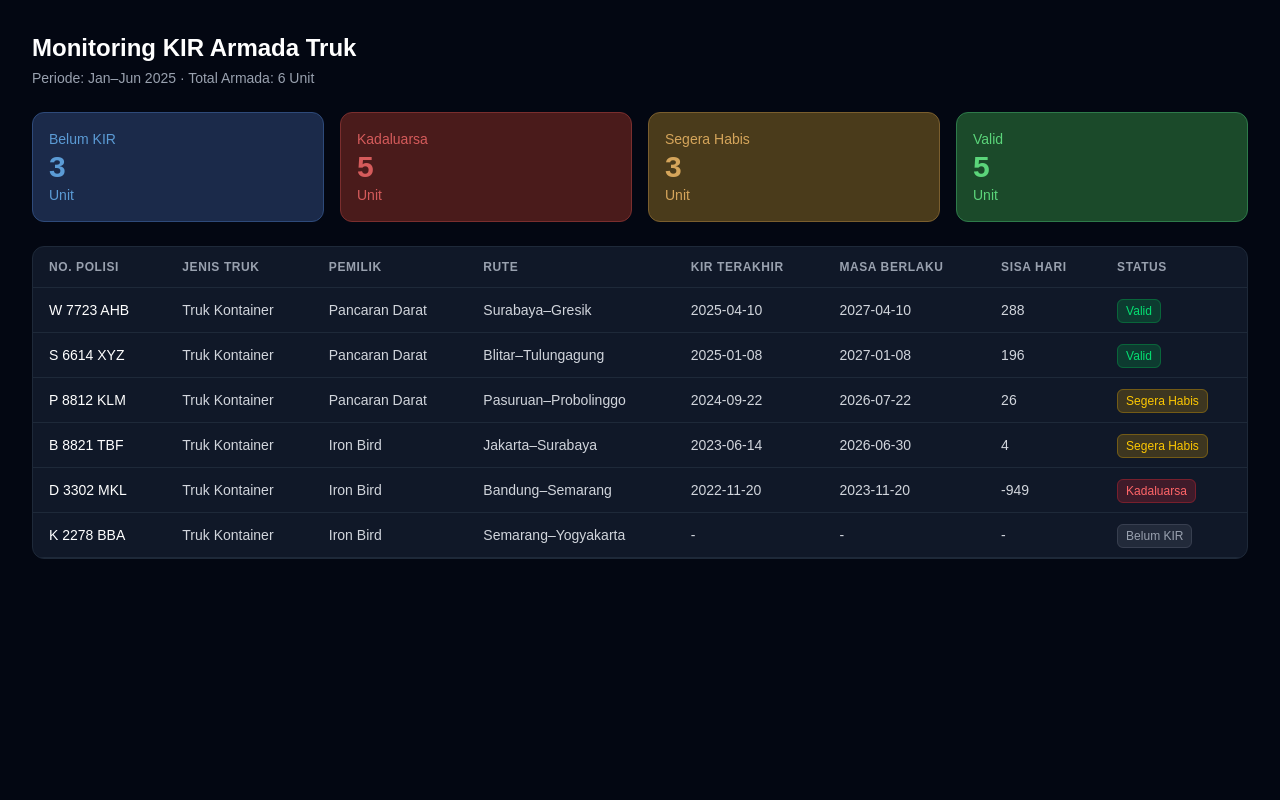
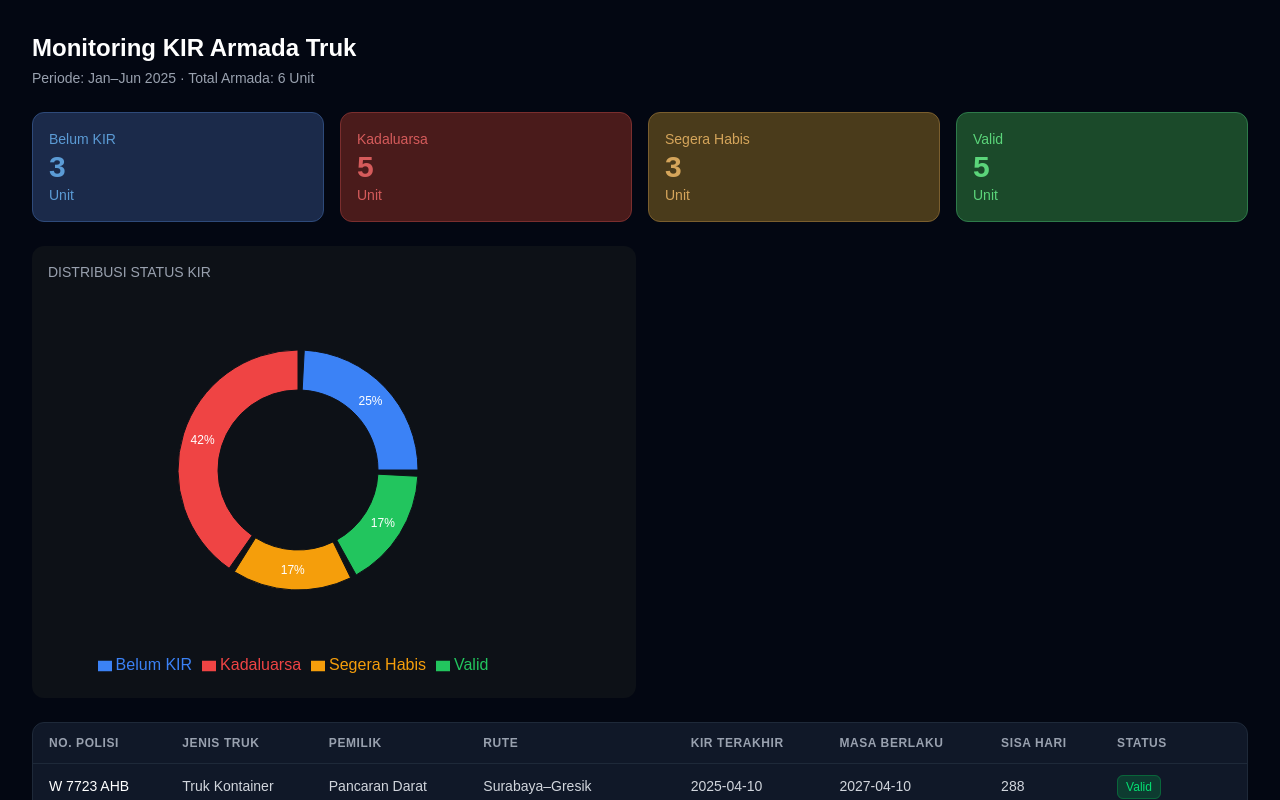
Before and after one commit to boby177/google-sheet-monitoring-project, a Next.js app in the folder kir-monitoring/: page / in a window 1280 px wide. Shown: the top 800 px of the page. Built offline with nearby package versions, Linux system fonts and the light colour scheme.

Commit message:
feat: add distribusi status KIR pie chart

```diff
--- a/kir-monitoring/app/page.tsx
+++ b/kir-monitoring/app/page.tsx
@@ -1,3 +1,7 @@
+"use client";
+
+import { PieChart, Pie, Cell, Legend } from "recharts";
+
 export default function Home() {
   const trucks = [
     {
@@ -62,6 +66,40 @@ export default function Home() {
     },
   ];
 
+  const circleChartData = [
+    { name: "Belum KIR", value: 3 },
+    { name: "Kadaluarsa", value: 5 },
+    { name: "Segera Habis", value: 2 },
+    { name: "Valid", value: 2 },
+  ];
+
+  const renderLabel = ({
+    cx,
+    cy,
+    midAngle,
+    innerRadius,
+    outerRadius,
+    percent,
+  }: any) => {
+    const RADIAN = Math.PI / 180;
+    const radius = innerRadius + (outerRadius - innerRadius) * 0.5;
+    const x = cx + radius * Math.cos(-midAngle * RADIAN);
+    const y = cy + radius * Math.sin(-midAngle * RADIAN);
+
+    return (
+      <text
+        x={x}
+        y={y}
+        fill="white"
+        textAnchor="middle"
+        dominantBaseline="central"
+        fontSize={12}
+      >
+        {`${(percent * 100).toFixed(0)}%`}
+      </text>
+    );
+  };
+
   const statusBadge = (status: string) => {
     if (status === "Valid")
       return "bg-green-500/20 text-green-400 border border-green-500/30";
@@ -81,6 +119,7 @@ export default function Home() {
         </p>
       </div>
 
+      {/* Card Data */}
       <div className="mb-6">
         <div className="grid grid-cols-4 gap-4">
           <div className="bg-[#1B2A4A] rounded-xl p-4 border border-[#2E4A7A]">
@@ -108,6 +147,34 @@ export default function Home() {
           </div>
         </div>
       </div>
+
+      {/* Pie Chart Data */}
+      <div className="mb-6">
+        <div className="grid grid-cols-2 gap-2">
+          <div className="bg-[#0d1117] rounded-xl p-4">
+            <p className="text-sm text-gray-400">DISTRIBUSI STATUS KIR</p>
+            <PieChart width={500} height={400}>
+              <Pie
+                data={circleChartData}
+                innerRadius={80}
+                outerRadius={120}
+                dataKey="value"
+                label={renderLabel}
+                labelLine={false}
+                paddingAngle={3}
+              >
+                <Cell fill="#3B82F6" stroke="#0d1117" />
+                <Cell fill="#EF4444" stroke="#0d1117" />
+                <Cell fill="#F59E0B" stroke="#0d1117" />
+                <Cell fill="#22C55E" stroke="#0d1117" />
+              </Pie>
+              <Legend />
+            </PieChart>
+          </div>
+        </div>
+      </div>
+
+      {/* Table Data */}
       <div className="bg-gray-900 rounded-xl border border-gray-800 overflow-hidden">
         <table className="w-full text-sm">
           <thead>
```
